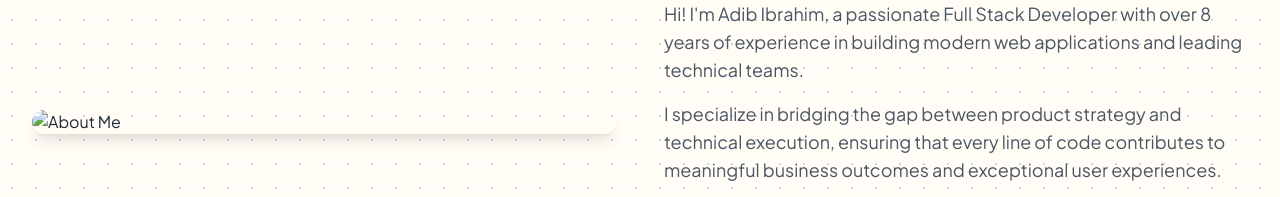
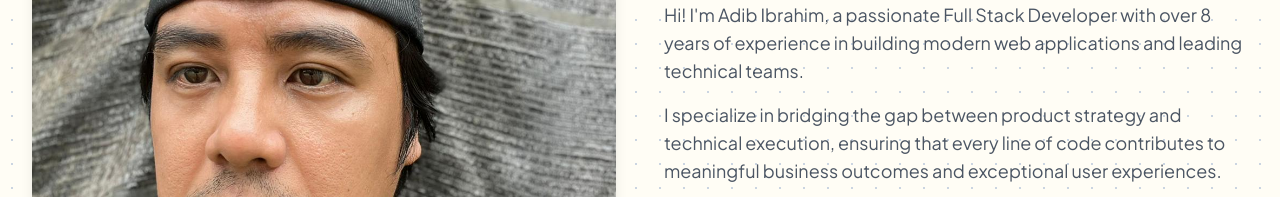
Before and after one commit to rdyb87/rdybmiharbi.github.io, a plain HTML site: page about.html in a window 1280 px wide. Shown: the part 568-765 px from the top of the page. Drawn offline with Linux system fonts and the light colour scheme.

Commit message:
Update about.html

```diff
--- a/about.html
+++ b/about.html
@@ -84,7 +84,7 @@
     <div class="max-w-7xl mx-auto px-4 sm:px-6 lg:px-8">
       <div class="grid lg:grid-cols-2 gap-12 items-center mb-20">
         <div>
-          <img src="/images/profile-about.jpg" alt="About Me" class="rounded-2xl w-full shadow-lg">
+          <img src="/images/profile.jpg" alt="About Me" class="rounded-2xl w-full shadow-lg">
         </div>
         <div>
           <h2 class="text-3xl font-bold mb-6">Full Stack Developer & Technical Product Manager</h2>
```
